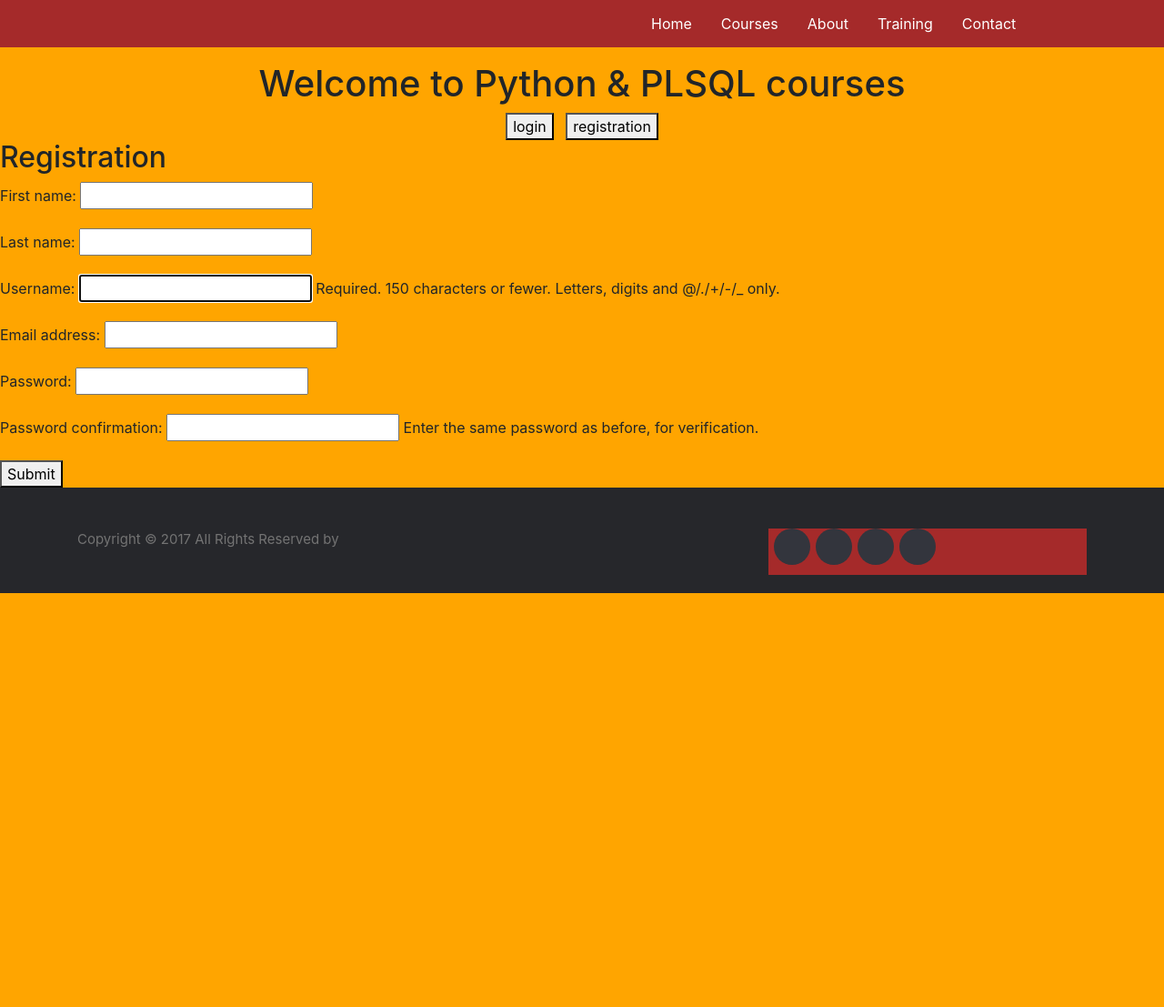
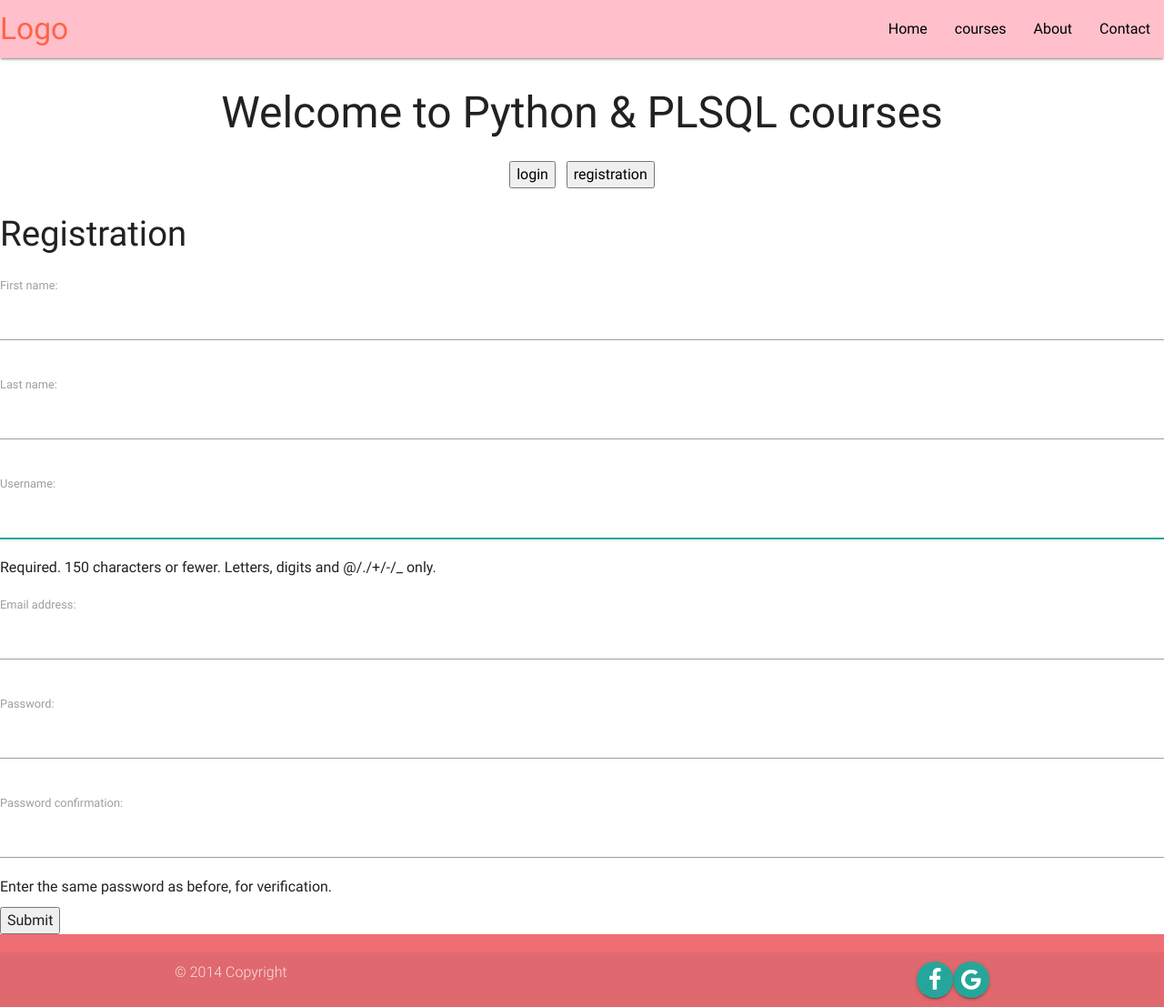
Before and after one commit to priyanka5698/Training-Hub, a Django app: page /registration/ in a window 1280 px wide. Shown: the whole page at 91% size. Before the commit the page ends 652 px from the top, so only its background shows below. Run offline with Django 3.2, Linux system fonts and the light colour scheme; some libraries are stand-ins or nearby versions.

Commit message:
Adding new files

```diff
--- a/django/priya/app1/templates/base.html
+++ b/django/priya/app1/templates/base.html
@@ -1,222 +1,207 @@
 <!DOCTYPE html>
 <html lang="en">
       <head>
-      <link rel="stylesheet" href="https://stackpath.bootstrapcdn.com/bootstrap/4.1.3/css/bootstrap.min.css" integrity="sha384-MCw98/SFnGE8fJT3GXwEOngsV7Zt27NXFoaoApmYm81iuXoPkFOJwJ8ERdknLPMO" crossorigin="anonymous">
-<script src="https://stackpath.bootstrapcdn.com/bootstrap/4.1.3/js/bootstrap.min.js" integrity="sha384-ChfqqxuZUCnJSK3+MXmPNIyE6ZbWh2IMqE241rYiqJxyMiZ6OW/JmZQ5stwEULTy" crossorigin="anonymous"></script>
-  <script src="https://code.jquery.com/jquery-3.3.1.slim.min.js" integrity="sha384-q8i/X+965DzO0rT7abK41JStQIAqVgRVzpbzo5smXKp4YfRvH+8abtTE1Pi6jizo" crossorigin="anonymous"></script>
-<script src="https://cdnjs.cloudflare.com/ajax/libs/popper.js/1.14.3/umd/popper.min.js" integrity="sha384-ZMP7rVo3mIykV+2+9J3UJ46jBk0WLaUAdn689aCwoqbBJiSnjAK/l8WvCWPIPm49" crossorigin="anonymous"></script>
-   <script src="https://stackpath.bootstrapcdn.com/font-awesome/4.7.0/css/font-awesome.min.css"></script>
-    <script src="https://cdnjs.cloudflare.com/ajax/libs/bootstrap-social/5.1.1/bootstrap-social.css"></script>
+           <link href="https://fonts.googleapis.com/icon?family=Material+Icons" rel="stylesheet">
+          <link href="/assets/materialize.css?body=1" media="all" rel="stylesheet" type="text/css" />
+           <link href="https://fonts.googleapis.com/icon?family=Material+Icons" rel="stylesheet">
+      <link rel="stylesheet" href="https://cdnjs.cloudflare.com/ajax/libs/materialize/0.100.2/css/materialize.min.css">
+  <link rel="stylesheet" href="https://cdnjs.cloudflare.com/ajax/libs/materialize/0.100.2/css/materialize.min.css">
+      <link rel="stylesheet" href="https://cdnjs.cloudflare.com/ajax/libs/font-awesome/4.7.0/css/font-awesome.min.css">
+     <link rel="stylesheet" href="https://cdnjs.cloudflare.com/ajax/libs/animate.css/3.4.0/animate.css">
+	   <link media="screen,projection"/>
 
-<script src="https://cdnjs.cloudflare.com/ajax/libs/bootstrap-social/5.1.1/bootstrap-social.min.css"></script>
+      <meta name="viewport" content="width=device-width, initial-scale=1.0"/>
      <style>
+html{
+          font-size: 16px;
+        }
+        h1{
+          font-size: 3rem;
 
-.site-footer
-{
-  background-color:#26272b;
-  padding:45px 0 20px;
-  font-size:15px;
-  line-height:24px;
-  color:#737373;
         }
-.site-footer hr
-{
-  border-top-color:#bbb;
-  opacity:0.5
+        h2{
+         font-size: 2.4em
         }
-.site-footer hr.small
-{
-  margin:20px 0
+        h3{
+          font-size: 1.8rem;
         }
-.site-footer h6
-{
-  color:#fff;
-  font-size:16px;
-  text-transform:uppercase;
-  margin-top:5px;
-  letter-spacing:2px
+        h4{
+          font-size: 1.1rem;
         }
-.site-footer a
-{
-  color:#737373;
+        p{
+          font-size: 2.4rem;
+          font-size: 1rem;
         }
-.site-footer a:hover
-{
-  color:#3366cc;
-  text-decoration:none;
+        a{
+          color: black !important;
         }
-.footer-links
-{
-  padding-left:0;
-  list-style:none
+        nav{
+          background-color:pink !important;
+
         }
-.footer-links li
-{
-  display:block
+        .side-nav{
+          background-color: pink !important;
+
         }
-.footer-links a
-{
-  color:#737373
+        .side-nav li a{
+color:pink !important;
         }
-.footer-links a:active,.footer-links a:focus,.footer-links a:hover
-{
-  color:#3366cc;
-  text-decoration:none;
-}
-.footer-links.inline li
-{
-  display:inline-block
-}
-.site-footer .social-icons
-{
-  text-align:right
-}
-.site-footer .social-icons a
-{
-  width:40px;
-  height:40px;
-  line-height:40px;
-  margin-left:6px;
-  margin-right:0;
-  border-radius:100%;
-  background-color:#33353d
-}
-.copyright-text
-{
-  margin:0
-}
-@media (max-width:991px)
-{
-  .site-footer [class^=col-]
-  {
-    margin-bottom:30px
-  }
-}
-@media (max-width:767px)
-{
-  .site-footer
-  {
-    padding-bottom:0
-  }
-  .site-footer .copyright-text,.site-footer .social-icons
-  {
-    text-align:center
-  }
-}
-.social-icons
-{
-  padding-left:0;
-  margin-bottom:0;
-  list-style:none
-}
-.social-icons li
-{
-  display:inline-block;
-  margin-bottom:4px
-}
-.social-icons li.title
-{
-  margin-right:15px;
-  text-transform:uppercase;
-  color:#96a2b2;
-  font-weight:700;
-  font-size:13px
-}
-.social-icons a{
-  background-color:#eceeef;
-  color:#818a91;
-  font-size:16px;
-  display:inline-block;
-  line-height:44px;
-  width:44px;
-  height:44px;
-  text-align:center;
-  margin-right:8px;
-  border-radius:100%;
-  -webkit-transition:all .2s linear;
-  -o-transition:all .2s linear;
-  transition:all .2s linear
-}
-.social-icons a:active,.social-icons a:focus,.social-icons a:hover
-{
-  color:#fff;
-  background-color:#29aafe
-}
-.social-icons.size-sm a
-{
-  line-height:34px;
-  height:34px;
-  width:34px;
-  font-size:14px
-}
-.social-icons a.facebook:hover
-{
-  background-color:#3b5998
-}
-.social-icons a.twitter:hover
-{
-  background-color:#00aced
-}
-.social-icons a.linkedin:hover
-{
-  background-color:#007bb6
-}
-.social-icons a.dribbble:hover
-{
-  background-color:#ea4c89
-}
-@media (max-width:767px)
-{
-  .social-icons li.title
-  {
-    display:block;
-    margin-right:0;
-    font-weight:600
+
+        @media screen and (max-width:800px) {
+          html{
+          font-size: 12px;
         }
         }
 
-    body{
-    background-color:orange;
+        @media screen and (max-width:700px) {
+.nav-content li{
+  padding:0px !important;
+  font-size: 11px;
 }
-    ul {
-  list-style-type: none;
-  overflow: hidden;
-  background-color: brown;
+.nav-content li a{
+  padding:0px !important;
+  font-size: 11px;
+
 
         }
-ul{
-      padding-left:700px;
       }
-li {
-  float: left;
+        @media screen and (min-width:1000px) {
+        .nav-content{
+          padding-right: 2%;
+        }
+        .nav-content ul {
+          display:flex;
+          flex-direction: row-reverse;
+        }
+        .brand-logo{
+
+          margin:0px;
+        }
+        }
+        a:hover{
+color:tomato !important;
+        }
+
+
+   @media screen and (min-width:800px) {
+
+
+
+
+.logo-n-desc1 i{
+  padding-top: 50px;
+  font-size: 60px;
+
+}
+.logo-n-desc2 i{
+  padding-top: 50px;
+  font-size: 60px;
+
+}
+.logo-n-desc3 i{
+  padding-top: 50px;
+  font-size: 60px;
 
 }
 
-li a {
-  display: inline-block;
-  color: white;
-  text-align: center;
-  padding: 14px 16px;
-  text-decoration: none;
+
+}
+@media screen and (max-width:800px) {
+.responsive {
+  display: flex;
+  justify-content: center;
+  align-items: center;
+
+  height:400px;
+}
+}
+.responsive{
+  height:700px;
+  display:grid;
+  background-image: url("images/responsive1.jpg");
+  background-size: 100% 100%;
+  background-repeat: no-repeat ;
+
+
+
+}
+@media screen and (min-width:800px) {
+
+
+.logo-desc i{
+ padding:10% 0 3% 15%;
+
+}
+.logo-desc h3{
+ padding-left :10%;
+ color:whitesmoke;
+
+}
+.logo-desc h4{
+ padding-left :10%;
 
 }
 
-/* Change the link color to #111 (black) on hover */
-li a:hover {
-  background-color: #111;
+
+}
+@media screen and (max-width:800px){
+
+
+.logo-desc i{
+ padding:10px 0 10px 20px;
+
+}
+.logo-desc h3{
+ padding-left :15px;
+ color:whitesmoke;
+
+}
+.logo-desc h4{
+ padding-left :15px;
+
+}
+          }
+
+@media screen and (max-width:600px){
+
+.head-text{
+  text-align: center;
+
+  }
+
 }
       </style>
 
     <title>{% block title %}Python{% endblock %}</title>
   </head>
 <body>
-  <ul>
-  <li><a class="active" href="#home">Home</a></li>
-  <li><a href="#courses">Courses</a></li>
-  <li><a href="#about">About</a></li>
-       <li><a href="#about">Training</a></li>
-       <li><a href="#about">Contact</a></li>
+<div class="navbar-fixed">
+  <nav class="nav-extended">
+      <div class="nav-wrapper">
+        <a href="index.html" class="brand-logo">Logo</a>
+        <a href="" data-activates="mobile-demo" class="button-collapse"><i class="material-icons">menu</i></a>
+        <ul id="nav-mobile" class="right hide-on-med-and-down">
+
+           <li><a href="home">Home</a></li>
+            <li><a href="course">courses</a></li>
+            <li><a href="about">About</a></li>
+            <li ><a href="contact">Contact</a></li>
+
         </ul>
+        <ul class="side-nav" id="mobile-demo">
+
+            <li ><a href="product.html">Home</a></li>
+            <li ><a href="services.html">Courses</a></li>
+            <li><a href="learning.html">Courses</a></li>
+            <li ><a href="placement.html">Contact</a></li>
+
+            <li ><a href="aboutus.html">Why cosmai</a></li>
+
+        </ul>
+      </div>
+    </nav>
+    </div>
+
 
 
 
@@ -230,29 +215,29 @@ li a:hover {
       {% block content %}
       {% endblock %}
     </main>
-<footer class="site-footer">
+
+        <footer class="page-footer">
+          <div class="footer-copyright">
             <div class="container">
-        <div class="row">
+            © 2014 Copyright
+                <a class="waves-effect waves-light btn-floating social google right">
+<i class="fa fa-google"></i> Sign in with Google</a>
+              <a class="waves-effect waves-light btn-floating social facebook right">
+<i class="fa fa-facebook"></i> Sign in with facebook</a>
 
-
-
-      <div class="container">
-        <div class="row">
-          <div class="col-md-8 col-sm-6 col-xs-12">
-            <p class="copyright-text">Copyright &copy; 2017 All Rights Reserved by
-            </p>
-          </div>
-
-          <div class="col-md-4 col-sm-6 col-xs-12">
-            <ul class="social-icons">
-              <li><a class="facebook" href="#"><i class="fa fa-facebook"></i></a></li>
-              <li><a class="twitter" href="#"><i class="fa fa-twitter"></i></a></li>
-              <li><a class="dribbble" href="#"><i class="fa fa-dribbble"></i></a></li>
-              <li><a class="linkedin" href="#"><i class="fa fa-linkedin"></i></a></li>
-            </ul>
-          </div>
             </div>
           </div>
         </footer>
+
   </body>
+<!--Import jQuery before materialize.js-->
+ <script type="text/javascript" src="https://code.jquery.com/jquery-3.2.1.min.js"></script>
+ <script src="https://cdnjs.cloudflare.com/ajax/libs/materialize/0.100.2/js/materialize.min.js"></script>
+ <script>
+$(document).ready(function() {
+    $('select').material_select();
+  });
+
+ </script>
+
 </html>
--- a/django/priya/app1/urls.py
+++ b/django/priya/app1/urls.py
@@ -3,11 +3,14 @@ from . import views
 from django.contrib.auth import views as auth_views
 
 urlpatterns = [
-     url(r'^home/$', views.home, name='home'),
+     url(r'^home/', views.home, name='home'),
      url(r'^$', views.index, name='index'),
-     url(r'^login/$', views.login1, name='login1'),
-     url(r'^registration/$', views.regform, name='regform'),
-     url(r'^logout/$',auth_views.logout,{'next_page': 'login1'}, name='logout'),
+     url(r'^login/', views.login1, name='login1'),
+     url(r'^course/', views.courses, name='courses'),
+    url(r'^aboutus/', views.about, name='about'),
+    url(r'^contact/', views.contactus, name='contactus'),
+    url(r'^registration/', views.regform, name='regform'),
+     url(r'^logout/',auth_views.logout,{'next_page': 'login1'}, name='logout'),
      url(r'^get_result/', views.response, name='response'),
 
 ]
--- a/django/priya/app1/views.py
+++ b/django/priya/app1/views.py
@@ -36,6 +36,19 @@ def login1(request):
 def index(request):
     return render(request,'index.html')
 
+@login_required
+def courses(request):
+       return render(request, 'courses.html')
+@login_required
+def about(request):
+       return render(request, 'about.html')
+
+@login_required
+def contactus(request):
+       return render(request, 'contactus.html')
+
+
+
 
 
 
```
Also changed, not shown: django/priya/app1/templates/about.html (added, +13 -0 lines), django/priya/app1/templates/contactus.html (added, +69 -0 lines), django/priya/app1/templates/courses.html (added, +12 -0 lines), django/priya/app1/templates/nav.css (deleted, +0 -28 lines), 3 other files. Lines whose indentation alone changed are shown as unchanged.
